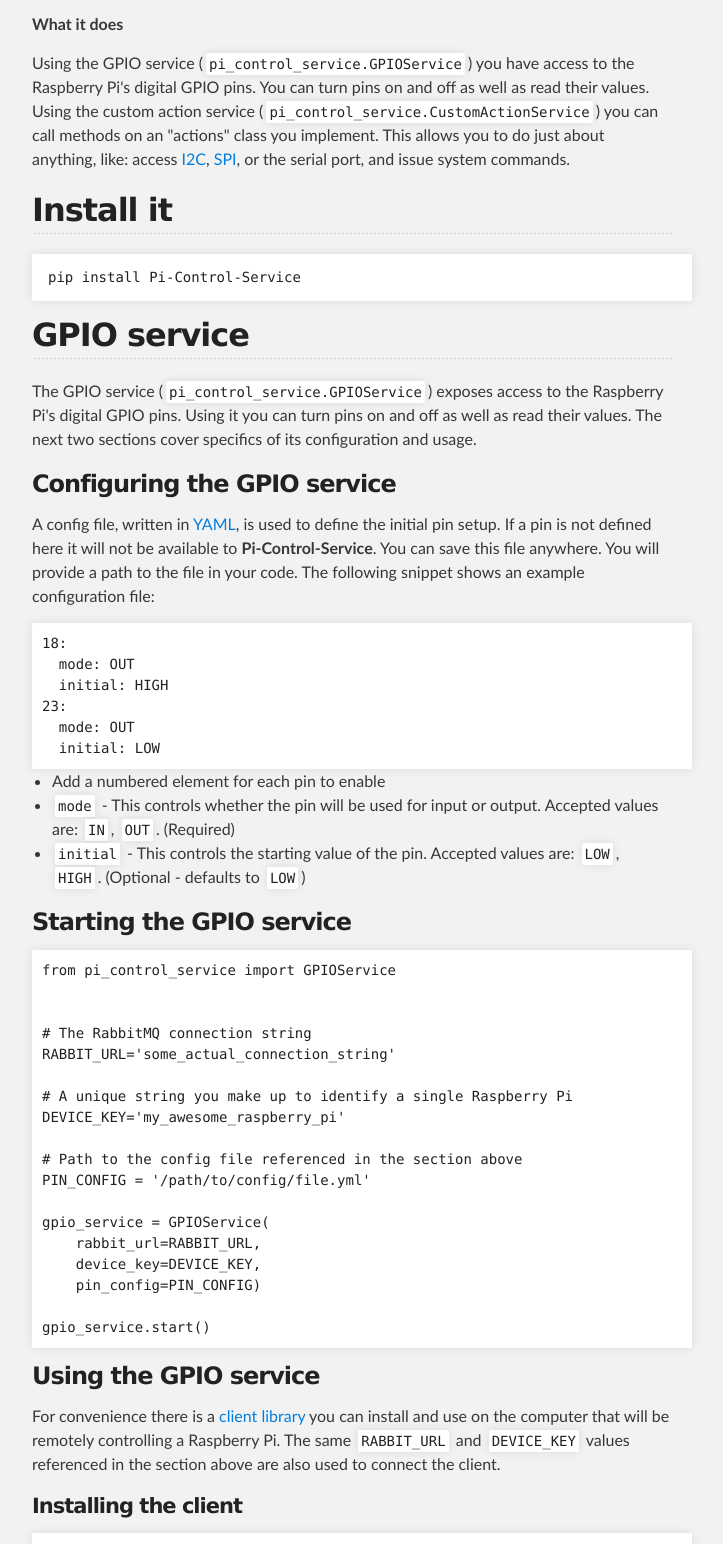
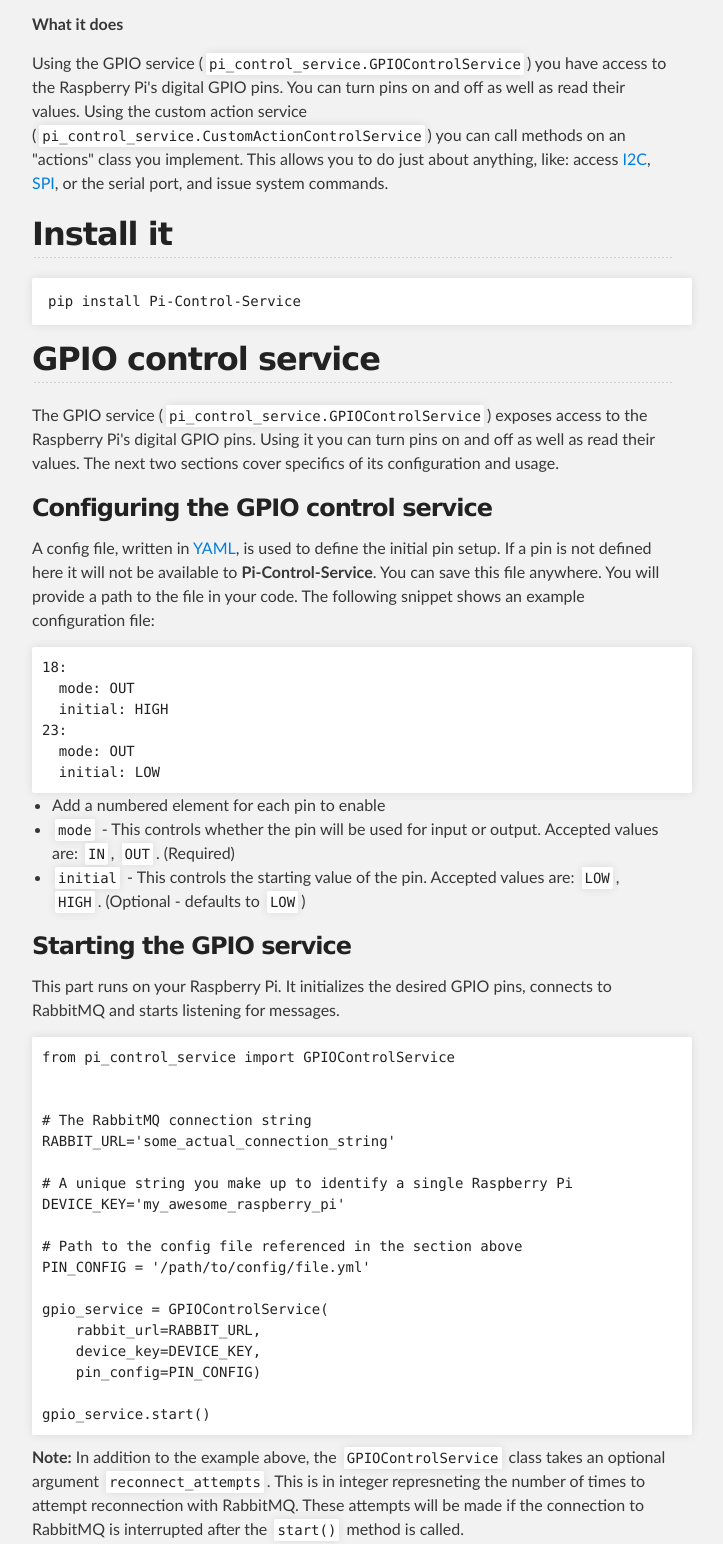
Before and after one commit to projectweekend/Pi-Control-Service, a plain HTML site: page index.html in a window 1280 px wide. Shown: the part 446-1990 px from the top of the page, without its empty margins (288-1011 px from the left). Drawn offline with Linux system fonts and the light colour scheme.

```diff
--- a/index.html
+++ b/index.html
@@ -37,7 +37,7 @@
 
 <p><strong>What it does</strong></p>
 
-<p>Using the GPIO service (<code>pi_control_service.GPIOService</code>) you have access to the Raspberry Pi's digital GPIO pins. You can turn pins on and off as well as read their values. Using the custom action service (<code>pi_control_service.CustomActionService</code>) you can call methods on an "actions" class you implement. This allows you to do just about anything, like: access <a href="http://en.wikipedia.org/wiki/I%C2%B2C">I2C</a>, <a href="http://en.wikipedia.org/wiki/Serial_Peripheral_Interface_Bus">SPI</a>, or the serial port, and issue system commands.</p>
+<p>Using the GPIO service (<code>pi_control_service.GPIOControlService</code>) you have access to the Raspberry Pi's digital GPIO pins. You can turn pins on and off as well as read their values. Using the custom action service (<code>pi_control_service.CustomActionControlService</code>) you can call methods on an "actions" class you implement. This allows you to do just about anything, like: access <a href="http://en.wikipedia.org/wiki/I%C2%B2C">I2C</a>, <a href="http://en.wikipedia.org/wiki/Serial_Peripheral_Interface_Bus">SPI</a>, or the serial port, and issue system commands.</p>
 
 <h2>
 <a id="install-it" class="anchor" href="#install-it" aria-hidden="true"><span class="octicon octicon-link"></span></a>Install it</h2>
@@ -46,12 +46,12 @@
 </code></pre>
 
 <h2>
-<a id="gpio-service" class="anchor" href="#gpio-service" aria-hidden="true"><span class="octicon octicon-link"></span></a>GPIO service</h2>
+<a id="gpio-control-service" class="anchor" href="#gpio-control-service" aria-hidden="true"><span class="octicon octicon-link"></span></a>GPIO control service</h2>
 
-<p>The GPIO service (<code>pi_control_service.GPIOService</code>) exposes access to the Raspberry Pi's digital GPIO pins. Using it you can turn pins on and off as well as read their values. The next two sections cover specifics of its configuration and usage.</p>
+<p>The GPIO service (<code>pi_control_service.GPIOControlService</code>) exposes access to the Raspberry Pi's digital GPIO pins. Using it you can turn pins on and off as well as read their values. The next two sections cover specifics of its configuration and usage.</p>
 
 <h3>
-<a id="configuring-the-gpio-service" class="anchor" href="#configuring-the-gpio-service" aria-hidden="true"><span class="octicon octicon-link"></span></a>Configuring the GPIO service</h3>
+<a id="configuring-the-gpio-control-service" class="anchor" href="#configuring-the-gpio-control-service" aria-hidden="true"><span class="octicon octicon-link"></span></a>Configuring the GPIO control service</h3>
 
 <p>A config file, written in <a href="http://en.wikipedia.org/wiki/YAML">YAML</a>, is used to define the initial pin setup. If a pin is not defined here it will not be available to <strong>Pi-Control-Service</strong>. You can save this file anywhere. You will provide a path to the file in your code. The following snippet shows an example configuration file:</p>
 
@@ -73,7 +73,9 @@
 <h3>
 <a id="starting-the-gpio-service" class="anchor" href="#starting-the-gpio-service" aria-hidden="true"><span class="octicon octicon-link"></span></a>Starting the GPIO service</h3>
 
-<div class="highlight highlight-python"><pre><span class="pl-k">from</span> pi_control_service <span class="pl-k">import</span> GPIOService
+<p>This part runs on your Raspberry Pi. It initializes the desired GPIO pins, connects to RabbitMQ and starts listening for messages.</p>
+
+<div class="highlight highlight-python"><pre><span class="pl-k">from</span> pi_control_service <span class="pl-k">import</span> GPIOControlService
 
 
 <span class="pl-c"># The RabbitMQ connection string</span>
@@ -85,12 +87,15 @@ DEVICE_KEY<span class="pl-k">=</span><span class="pl-s1"><span class="pl-pds">'<
 <span class="pl-c"># Path to the config file referenced in the section above</span>
 PIN_CONFIG <span class="pl-k">=</span> <span class="pl-s1"><span class="pl-pds">'</span>/path/to/config/file.yml<span class="pl-pds">'</span></span>
 
-gpio_service <span class="pl-k">=</span> GPIOService(
+gpio_service <span class="pl-k">=</span> GPIOControlService(
     <span class="pl-vpf">rabbit_url</span><span class="pl-k">=</span>RABBIT_URL,
     <span class="pl-vpf">device_key</span><span class="pl-k">=</span>DEVICE_KEY,
     <span class="pl-vpf">pin_config</span><span class="pl-k">=</span>PIN_CONFIG)
 
 gpio_service.start()</pre></div>
+
+<p><strong>Note:</strong>
+In addition to the example above, the <code>GPIOControlService</code> class takes an optional argument <code>reconnect_attempts</code>. This is in integer represneting the number of times to attempt reconnection with RabbitMQ. These attempts will be made if the connection to RabbitMQ is interrupted after the <code>start()</code> method is called.</p>
 
 <h3>
 <a id="using-the-gpio-service" class="anchor" href="#using-the-gpio-service" aria-hidden="true"><span class="octicon octicon-link"></span></a>Using the GPIO service</h3>
@@ -134,7 +139,7 @@ result <span class="pl-k">=</span> pins_client.read_value(DEVICE_KEY, <span clas
 <p>If you are already familar with RabbitMQ, you can implement your own client using any language. Things to know:</p>
 
 <ul>
-<li>The exchange name is: <code>gpio_service</code>
+<li>The exchange name is: <code>gpio_control</code>
 </li>
 <li>The <code>DEVICE_KEY</code> value is the routing key</li>
 <li>The JSON messages sent to the broker should be formatted like the following examples:</li>
@@ -182,14 +187,16 @@ result <span class="pl-k">=</span> pins_client.read_value(DEVICE_KEY, <span clas
 <h2>
 <a id="custom-action-service" class="anchor" href="#custom-action-service" aria-hidden="true"><span class="octicon octicon-link"></span></a>Custom action service</h2>
 
-<p>The custom action service (<code>pi_control_service.CustomActionService</code>) allows you to call methods on a special "actions" class that you define. Using it, the possibilities are almost limitless.</p>
+<p>The custom action service (<code>pi_control_service.CustomActionControlService</code>) allows you to call methods on a special "actions" class that you define. Using it, the possibilities are almost limitless.</p>
 
 <h3>
 <a id="starting-the-custom-action-service" class="anchor" href="#starting-the-custom-action-service" aria-hidden="true"><span class="octicon octicon-link"></span></a>Starting the custom action service</h3>
 
+<p>This part runs on your Raspberry Pi. It connects to RabbitMQ and starts listening for messages.</p>
+
 <div class="highlight highlight-python"><pre><span class="pl-k">import</span> subprocess
 
-<span class="pl-k">from</span> pi_control_service <span class="pl-k">import</span> CustomActionService
+<span class="pl-k">from</span> pi_control_service <span class="pl-k">import</span> CustomActionControlService
 
 
 <span class="pl-c"># The RabbitMQ connection string</span>
@@ -208,7 +215,7 @@ DEVICE_KEY<span class="pl-k">=</span><span class="pl-s1"><span class="pl-pds">'<
         <span class="pl-k">return</span> subprocess.check_output([<span class="pl-s1"><span class="pl-pds">"</span>/opt/vc/bin/vcgencmd<span class="pl-pds">"</span></span>, <span class="pl-s1"><span class="pl-pds">"</span>measure_temp<span class="pl-pds">"</span></span>])
 
 
-custom_actions <span class="pl-k">=</span> CustomActionService(
+custom_actions <span class="pl-k">=</span> CustomActionControlService(
     <span class="pl-vpf">rabbit_url</span><span class="pl-k">=</span>RABBIT_URL,
     <span class="pl-vpf">device_key</span><span class="pl-k">=</span>DEVICE_KEY,
     <span class="pl-vpf">actions</span><span class="pl-k">=</span>Actions())
@@ -245,7 +252,7 @@ result <span class="pl-k">=</span> actions_client.call(DEVICE_KEY, <span class="
 <p>If you are already familar with RabbitMQ, you can implement your own client using any language. Things to know:</p>
 
 <ul>
-<li>The exchange name is: <code>custom_action_service</code>
+<li>The exchange name is: <code>custom_action_control</code>
 </li>
 <li>The <code>DEVICE_KEY</code> value is the routing key</li>
 <li>The JSON messages sent to the broker should be formatted like the following examples:</li>
```
Also changed, not shown: params.json (+1 -1 lines).
